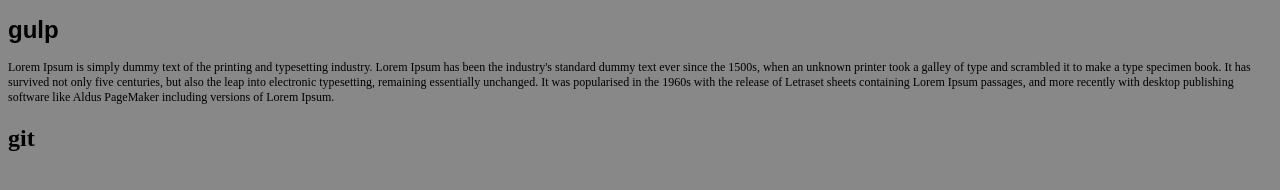
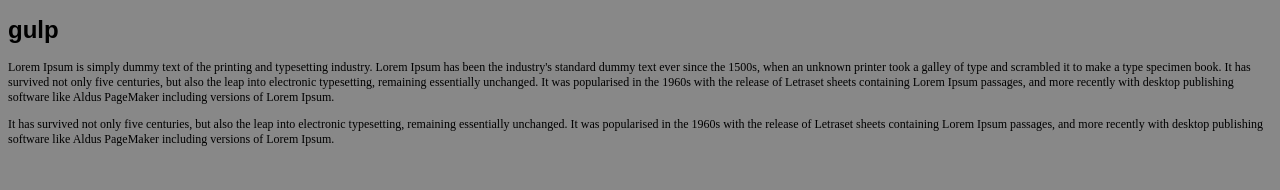
Before and after one commit to Shaken15/site, a website: page index.html in a window 1280 px wide. Drawn offline with Linux system fonts and the light colour scheme.

Commit message:
thrid commit

```diff
--- a/index.html
+++ b/index.html
@@ -9,6 +9,6 @@
 <body>
 	<h1>gulp</h1>
 	<p>Lorem Ipsum is simply dummy text of the printing and typesetting industry. Lorem Ipsum has been the industry's standard dummy text ever since the 1500s, when an unknown printer took a galley of type and scrambled it to make a type specimen book. It has survived not only five centuries, but also the leap into electronic typesetting, remaining essentially unchanged. It was popularised in the 1960s with the release of Letraset sheets containing Lorem Ipsum passages, and more recently with desktop publishing software like Aldus PageMaker including versions of Lorem Ipsum.</p>
-	<h2>git</h2>
+	<p>It has survived not only five centuries, but also the leap into electronic typesetting, remaining essentially unchanged. It was popularised in the 1960s with the release of Letraset sheets containing Lorem Ipsum passages, and more recently with desktop publishing software like Aldus PageMaker including versions of Lorem Ipsum.</p>
 </body>
 </html>
```
